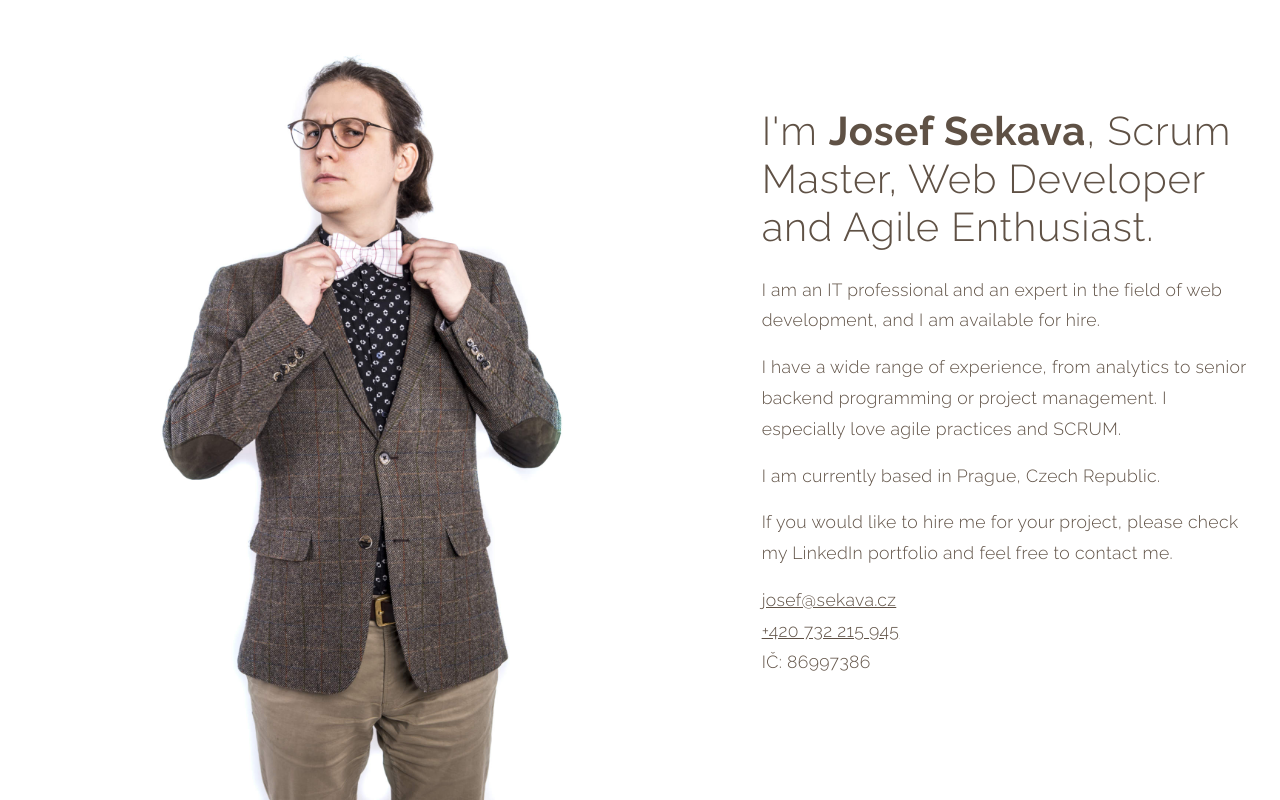
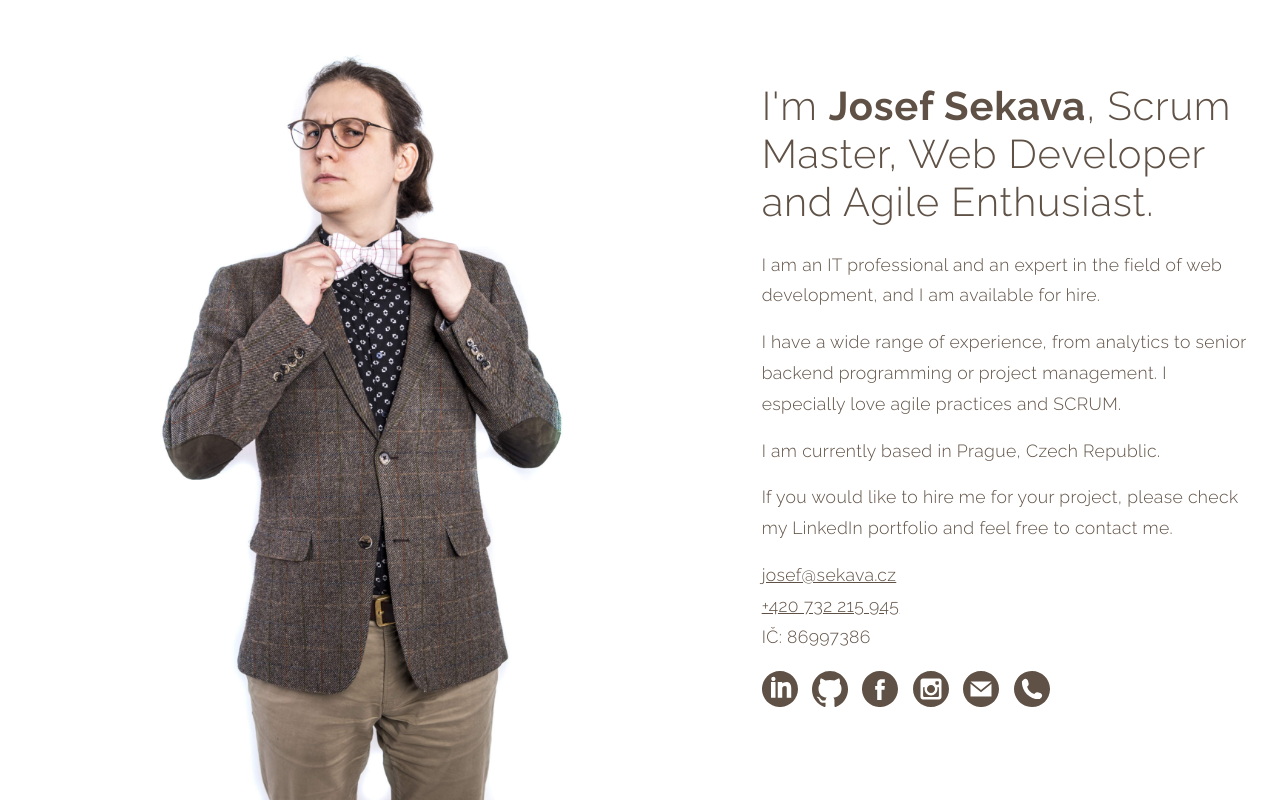
Before and after one commit to joska/about-me, a website built with Parcel: page index.html in a window 1280 px wide. Built offline with nearby package versions, Linux system fonts and the light colour scheme.

Commit message:
feat: added social network icons

```diff
--- a/index.html
+++ b/index.html
@@ -27,6 +27,7 @@
           />
         </div>
         <div class="col-lg-5 d-flex align-content-center flex-wrap about-me">
+          <section>
             <h1 class="mb-4">
               I'm <strong>Josef Sekava</strong>, Scrum Master, Web Developer and
               Agile Enthusiast.
@@ -45,12 +46,62 @@
               If you would like to hire me for your project, please check my
               LinkedIn portfolio and feel free to contact me.
             </p>
+          </section>
 
-          <ul class="contacts">
+          <section>
+            <ul class="contact">
               <li><a href="mailto:josef@sekava.cz">josef@sekava.cz</a></li>
               <li><a href="tel:00420732215945">+420 732 215 945</a></li>
               <li><span>IČ: 86997386</span></li>
             </ul>
+          </section>
+
+          <section>
+            <div class="social d-flex align-content-left flex-wrap mb-2">
+                <a
+                  href="http://linkedin.com/in/joska/"
+                  class="badge"
+                  title="Add me on LinkedIn"
+                >
+                  <img src="./img/linkedin.svg" alt="LinkedIn" />
+                </a>
+                <a
+                  href="http://github.com/joska"
+                  class="badge"
+                  title="Follow me on GitHub"
+                >
+                  <img src="./img/github.svg" alt="GitHub" />
+                </a>
+                <a
+                  href="http://www.facebook.com/josef.sekava"
+                  class="badge"
+                  title="Add me on Facebook page"
+                >
+                  <img src="./img/facebook.svg" alt="Facebook" />
+                </a>
+                <a
+                  href="https://www.instagram.com/joska_cz/"
+                  class="badge"
+                  title="Explore my Instagram profile"
+                >
+                  <img src="./img/instagram.svg" alt="Instagram" />
+                </a>
+                <a
+                  href="mailto:josef@sekava.cz"
+                  class="badge"
+                  title="Write me an e-mail"
+                >
+                  <img src="./img/email.svg" alt="E-mail" />
+                </a>
+                <a
+                  href="tel:00420732215945"
+                  class="badge"
+                  title="Call me"
+                >
+                  <img src="./img/phone.svg" alt="Phone" />
+                </a>
+            </div>
+          </section>
         </div>
       </div>
     </div>
--- a/main.scss
+++ b/main.scss
@@ -20,7 +20,7 @@
 //@import "./node_modules/bootstrap/scss/card";
 //@import "./node_modules/bootstrap/scss/breadcrumb";
 //@import "./node_modules/bootstrap/scss/pagination";
-// @import "./node_modules/bootstrap/scss/badge";
+@import "./node_modules/bootstrap/scss/badge";
 //@import "./node_modules/bootstrap/scss/jumbotron";
 //@import "./node_modules/bootstrap/scss/alert";
 //@import "./node_modules/bootstrap/scss/progress";
@@ -31,9 +31,10 @@
 //@import "./node_modules/bootstrap/scss/tooltip";
 //@import "./node_modules/bootstrap/scss/popover";
 //@import "./node_modules/bootstrap/scss/carousel";
+// @import "./node_modules/bootstrap/scss/spinners";
 @import "./node_modules/bootstrap/scss/utilities";
 @import "./node_modules/bootstrap/scss/print";
-// @import "./node_modules/bootstrap/scss/spinners";
+
 @import url("https://fonts.googleapis.com/css?family=Raleway:300,700&subset=latin-ext");
 
 body {
@@ -41,18 +42,14 @@ body {
   font-family: "Raleway", sans-serif;
 }
 .photo {
-  display: flex;
-  align-items: center;
   justify-content: center;
   flex-direction: column;
   text-align: center;
   min-height: 200px;
   align-items: flex-end;
-
   @include media-breakpoint-down(md) {
     margin-bottom: 2em;
   }
-
   img {
     max-height: 40vh;
     margin: auto;
@@ -64,6 +61,8 @@ body {
 }
 .about-me {
   padding-right: 2em;
+  flex-direction: column;
+  justify-content: center;
   h1 {
     letter-spacing: 0.02em;
   }
@@ -73,7 +72,7 @@ body {
     letter-spacing: 0.02em;
   }
 }
-.contacts {
+.contact {
   padding: 0;
   li {
     list-style-type: none;
@@ -89,3 +88,24 @@ body {
     }
   }
 }
+.social {
+  .badge[href]:focus img,
+  .badge[href]:hover img {
+    opacity: 0.8;
+  }
+  @include media-breakpoint-down(sm) {
+    justify-content: center;
+    .badge {
+      padding: 0.5em 1em;
+    }
+  }
+  @include media-breakpoint-up(md) {
+    .badge {
+      padding: 0.25em 0.6em;
+      // Align first item with the text left border
+      &:first-child {
+        padding-left: 0;
+      }
+    }
+  }
+}
```
Also changed, not shown: img/email.svg (added), img/facebook.svg (added), img/github.svg (added), img/instagram.svg (added), img/linkedin.svg (added), img/phone.svg (added). Lines whose indentation alone changed are shown as unchanged.
